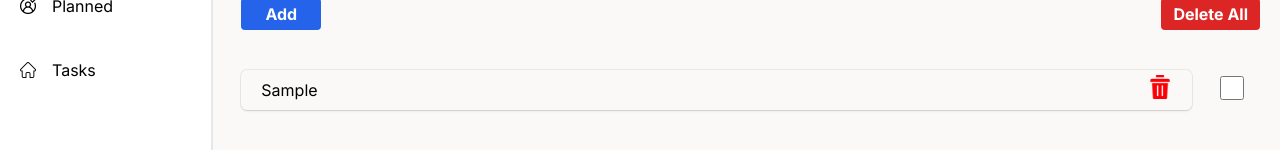
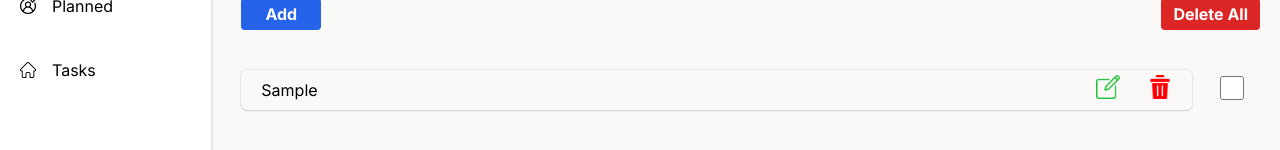
Before and after one commit to MeetPatel012/Todo-Project, a Next.js app: page /assigned in a window 1280 px wide. Both pictures are taken after typing "Sample" into the empty fields and a click on the button "Add". Shown: the part 218-368 px from the top of the page. Built offline with nearby package versions, Linux system fonts and the light colour scheme.

Commit message:
Edit and save Input Value in Assign Com.

```diff
--- a/src/app/assigned/page.tsx
+++ b/src/app/assigned/page.tsx
@@ -3,7 +3,7 @@ import { useEffect, useState } from "react";
 
 interface Element {
   id: string;
-  name: any;
+  name: string;
   isChecked: boolean;
 }
 
@@ -17,6 +17,9 @@ export default function planned() {
 
   const [value, setValue] = useState("");
   const [list, setList] = useState<Element[]>(initTodo);
+  const [showEditBtn, setShowEditBtn] = useState("");
+  const [editedFieldValue, setEditedFieldValue] = useState("");
+  const [editedTodo, setEditedTodo] = useState("");
 
   const handleChange = (e: { target: { value: string } }) => {
     setValue(e.target.value);
@@ -67,6 +70,28 @@ export default function planned() {
     console.log(data);
   };
 
+  //Edit if
+  const clickOnEdit = (selectedTodo: Element) => {
+    setShowEditBtn(selectedTodo.id);
+
+    setEditedFieldValue(selectedTodo.name);
+    console.log(selectedTodo);
+  };
+
+  const fieldSet = (select: Element) => {
+    console.log(select.name);
+    console.log(event);
+  };
+
+  const edittodo = (select: Element) => {
+    const edit = list.map((item) =>
+      item.id === select.id ? { ...item, name: editedTodo || item.name } : item
+    );
+    console.log("edit", edit);
+    setShowEditBtn("");
+    setList(edit);
+  };
+
   return (
     <main className="m-5">
       <div className="ml-2 mt-8">
@@ -115,18 +140,55 @@ export default function planned() {
             {list.map((item) => {
               return (
                 <div key={item.id} className="flex gap-6">
+                  {showEditBtn === item.id ? (
+                    <>
+                      <div className="flex justify-center items-center w-full mb-5 bg-white rounded-md  shadow-[rgba(50,_50,_105,_0.15)_0px_2px_5px_0px,_rgba(0,_0,_0,_0.05)_0px_1px_1px_0px] ">
+                        <input
+                          className="w-full p-3 h-10  rounded-md  outline-none "
+                          type="text"
+                          // value={value}/
+                          // onChange={handleChange}
+                          // value={editedFieldValue}
+                          defaultValue={editedFieldValue}
+                          onChange={(e) => setEditedTodo(e.target.value)}
+
+                          // placeholder="Plese your plans here..."
+                        />
+                        <img
+                          src="./check.png"
+                          className="w-6 h-6 flex justify-center items-center mr-3"
+                          onClick={() => edittodo(item)}
+                        />
+                      </div>
+                    </>
+                  ) : (
+                    <>
+                      <div className="flex justify-between items-center w-full outline-none h-8 rounded-md p-5 mb-5 shadow-[0px_2px_3px_-1px_rgba(0,0,0,0.1),0px_1px_0px_0px_rgba(25,28,33,0.02),0px_0px_0px_1px_rgba(25,28,33,0.08)]">
                         <li
-                    className={`flex justify-between items-center w-full outline-none h-8 rounded-md p-5 mb-5 shadow-[0px_2px_3px_-1px_rgba(0,0,0,0.1),0px_1px_0px_0px_rgba(25,28,33,0.02),0px_0px_0px_1px_rgba(25,28,33,0.08)]
+                          className={`   flex justify-between items-center w-full
                     ${item.isChecked ? "line-through" : ""}
                     `}
                         >
                           {item.name}
                           <div>
-                      <button className="" onClick={() => deleteOn(item.id)}>
+                            <button
+                              className=""
+                              onClick={() => clickOnEdit(item)}
+                            >
+                              <img
+                                src="./editing.png"
+                                className="w-6 h-6 mr-7 "
+                              />
+                            </button>
+                            <button
+                              className=""
+                              onClick={() => deleteOn(item.id)}
+                            >
                               <img src="./delete.png" className="w-6 h-6  " />
                             </button>
                           </div>
                         </li>
+                      </div>
 
                       <div className="p-1">
                         <input
@@ -150,6 +212,8 @@ export default function planned() {
                           {/* Default checkbox */}
                         </label>
                       </div>
+                    </>
+                  )}
                 </div>
               );
             })}
```
Lines whose indentation alone changed are shown as unchanged.
